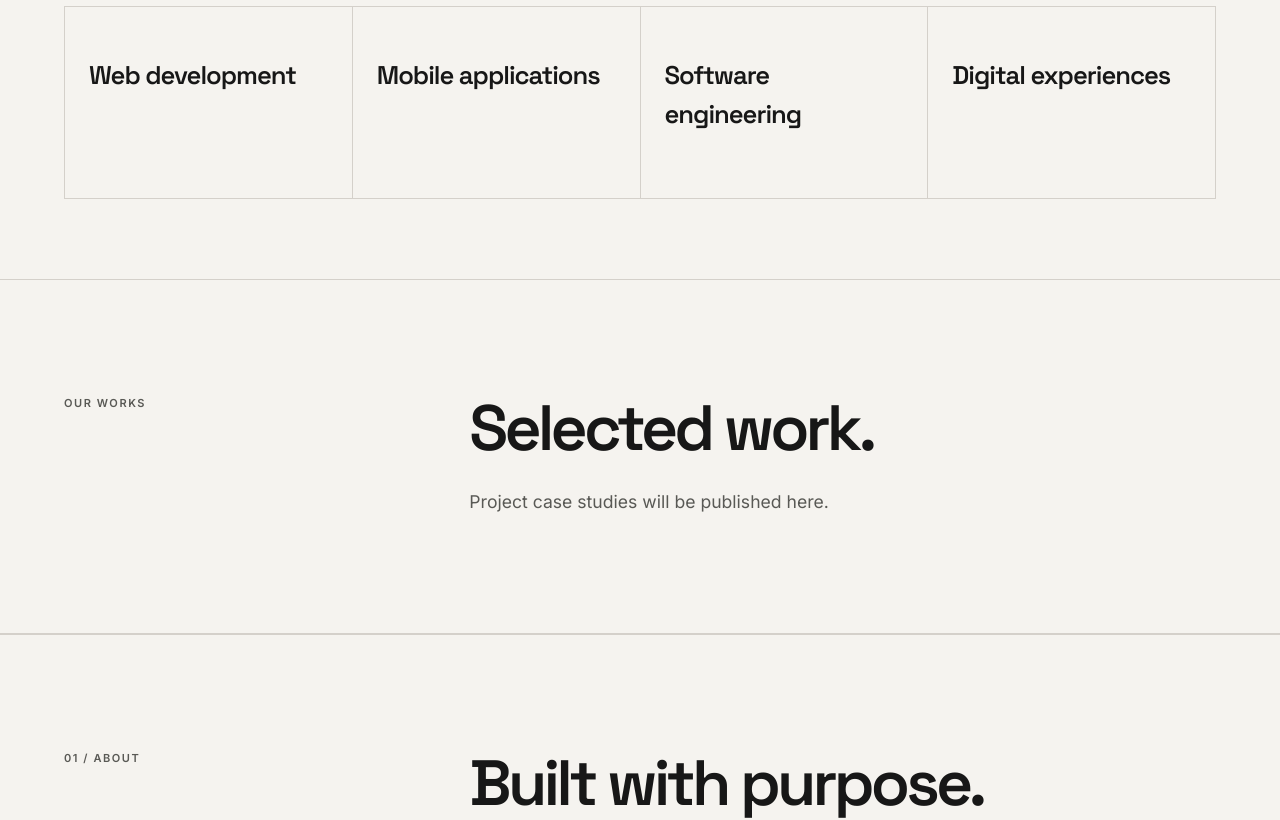
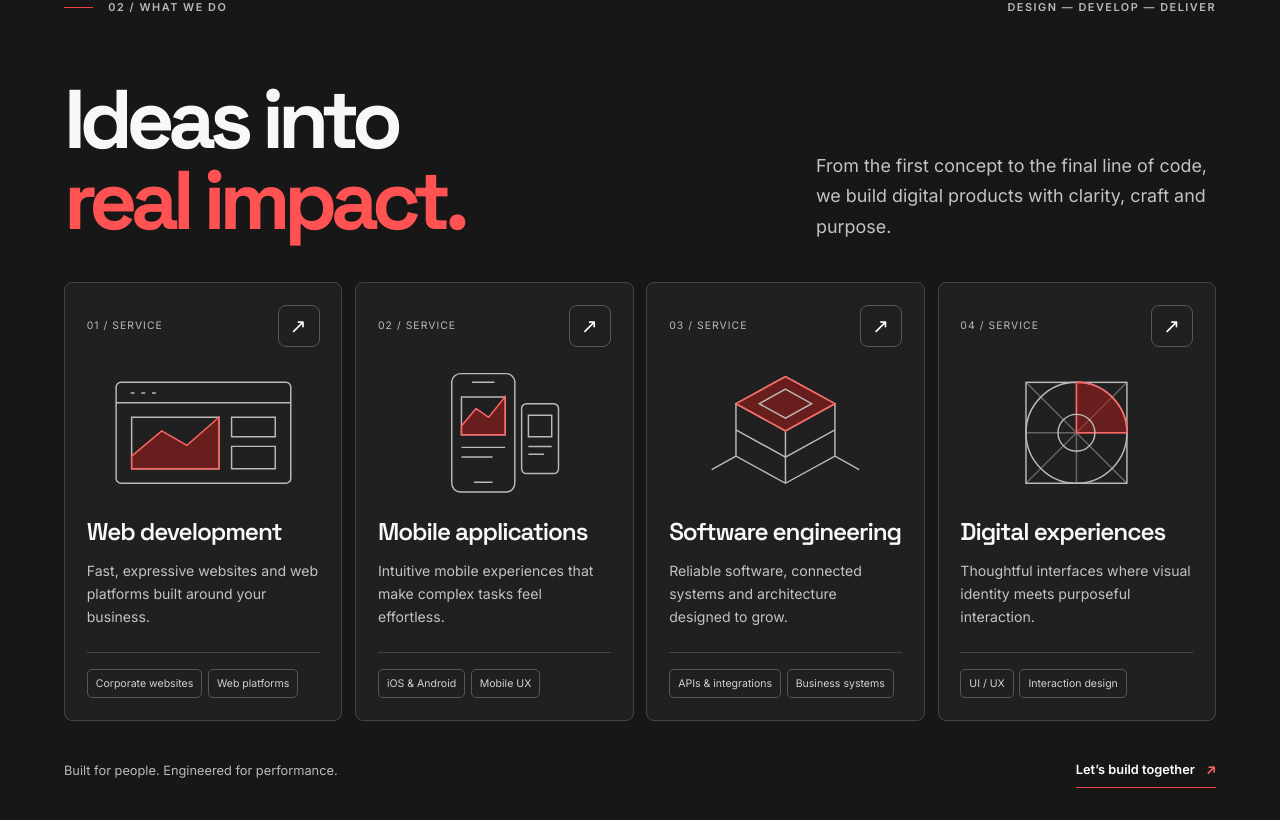
Before and after one commit to mkcoder1218/azmach, a Next.js app in the folder apps/web/: page / in a window 1280 px wide. Shown: the part 891-1711 px from the top of the page. Built offline with nearby package versions, Linux system fonts and the light colour scheme.

Commit message:
feat: create cinematic editorial services section

```diff
--- a/apps/web/src/app/page.tsx
+++ b/apps/web/src/app/page.tsx
@@ -1,3 +1,4 @@
+import ServicesSection from '../components/services-section';
 import DesktopNavigation from '../components/desktop-navigation';
 import AnimatedLogo from '../components/animated-logo';
 import styles from './page.module.css';
@@ -49,14 +50,7 @@ export default function HomePage() {
           </div>
           <div className={styles.heroFoot}><span>DESIGN / ENGINEERING / IMPACT</span><span>SCROLL TO EXPLORE ↓</span></div>
         </section>
-        <section id="services" className={styles.principles} aria-labelledby="services-title">
-          <h2 id="services-title" className={styles.sectionIndex}>Services</h2>
-          <div className={styles.cards}>
-            {['Web development', 'Mobile applications', 'Software engineering', 'Digital experiences'].map((service) => (
-              <article key={service} className={styles.card}><h3>{service}</h3></article>
-            ))}
-          </div>
-        </section>
+        <ServicesSection />
         <section id="work" className={styles.about} aria-labelledby="work-title">
           <p className={styles.sectionIndex}>Our Works</p>
           <div><h2 id="work-title">Selected work.</h2><p>Project case studies will be published here.</p></div>
--- /dev/null
+++ b/apps/web/src/components/services-section.module.css
@@ -0,0 +1,33 @@
+.section { background: #171717; color: #f9f8f6; padding: clamp(3rem, 7vw, 7rem) var(--gutter); }
+.meta { display: flex; justify-content: space-between; gap: 1rem; color: #bcb9b6; font-size: .68rem; font-weight: 600; letter-spacing: .14em; text-transform: uppercase; }
+.meta i { display: inline-block; width: 1.8rem; height: 1px; background: #f04141; vertical-align: middle; margin-right: .7rem; }
+.intro { display: grid; grid-template-columns: 1.6fr 1fr; align-items: end; gap: 2rem; margin: clamp(2rem, 5vw, 4.5rem) 0 2.5rem; }
+.intro h2 { font-size: clamp(3rem, 6.5vw, 7rem); font-weight: 700; letter-spacing: -.075em; line-height: .98; }
+.intro em { font-style: normal; color: #ff5252; }
+.intro p { color: #c5c2bf; font-size: clamp(1rem, 1.4vw, 1.25rem); line-height: 1.7; max-width: 25rem; justify-self: end; }
+.cards { display: grid; grid-template-columns: repeat(4, minmax(0,1fr)); gap: .8rem; }
+.card { display: flex; flex-direction: column; min-width: 0; padding: clamp(1rem,1.7vw,1.7rem); border: 1px solid #454545; border-radius: 8px; background: #202020; transition: background .35s, border-color .35s; }
+.cardTop { display: flex; justify-content: space-between; align-items: center; gap: .5rem; color: #bcb9b6; font-size: .65rem; letter-spacing: .1em; }
+.arrow { display: grid; place-items: center; width: 42px; height: 42px; border: 1px solid #575757; border-radius: 8px; color: #fff; font-size: 1.25rem; transition: background .3s, border-color .3s, transform .3s; }
+.visual { display: grid; place-items: center; min-height: 130px; padding-block: .9rem; overflow: hidden; }
+.art { width: min(100%, 240px); color: #bcb9b6; transition: transform .55s cubic-bezier(.22,1,.36,1), color .35s; }
+.red { fill: #b91c1c; stroke: #ff6666; fill-opacity: .48; transition: fill-opacity .35s; }
+.copy { flex: 1; }
+.copy h3 { font-family: var(--font-space), sans-serif; font-size: clamp(1.25rem, 1.9vw, 1.9rem); font-weight: 600; letter-spacing: -.045em; line-height: 1.1; }
+.copy p { margin-top: .8rem; font-size: .88rem; line-height: 1.65; color: #c5c2bf; }
+.tags { display: flex; gap: .35rem; flex-wrap: wrap; margin-top: 1.5rem; padding-top: 1rem; border-top: 1px solid #454545; }
+.tags span { font-size: .66rem; color: #d4d1ce; padding: .35rem .5rem; border: 1px solid #575757; border-radius: 5px; }
+.card:focus-within { border-color: #ef6666; background: #292323; }
+.arrow:focus-visible { background: #b91c1c; outline-color: #fff; }
+@media (hover:hover) and (pointer:fine) {
+  .card:hover { border-color: #ef6666; background: #292323; }
+  .card:hover .art { transform: translateY(-5px) scale(1.04); color: #f9f8f6; }
+  .card:hover .red { fill-opacity: .95; }
+  .arrow:hover { background: #b91c1c; border-color: #b91c1c; transform: translateY(-2px); }
+}
+.end { display: flex; justify-content: space-between; align-items: center; flex-wrap: wrap; gap: 1rem; margin-top: 2rem; color: #bcb9b6; font-size: .8rem; }
+.end a { color: #fff; border-bottom: 1px solid #f04141; padding-block: .45rem; font-weight: 600; }
+.end a span { color: #ff6666; margin-left: .5rem; }
+@media (max-width: 1100px) { .cards { grid-template-columns: repeat(2,minmax(0,1fr)); } }
+@media (max-width: 600px) { .intro { grid-template-columns: 1fr; gap: 1rem; } .intro p { justify-self: start; } .cards { grid-template-columns: 1fr; } .meta span:last-child { display: none; } }
+@media (prefers-reduced-motion: reduce) { .card,.art,.arrow,.red { transition: none; } .card:hover .art,.arrow:hover { transform: none; } }
--- /dev/null
+++ b/apps/web/src/components/services-section.tsx
@@ -0,0 +1,90 @@
+'use client';
+
+import { useEffect, useRef } from 'react';
+import { gsap } from 'gsap';
+import styles from './services-section.module.css';
+
+const services = [
+  { title: 'Web development', description: 'Fast, expressive websites and web platforms built around your business.', tags: ['Corporate websites', 'Web platforms'], icon: 'web' },
+  { title: 'Mobile applications', description: 'Intuitive mobile experiences that make complex tasks feel effortless.', tags: ['iOS & Android', 'Mobile UX'], icon: 'mobile' },
+  { title: 'Software engineering', description: 'Reliable software, connected systems and architecture designed to grow.', tags: ['APIs & integrations', 'Business systems'], icon: 'system' },
+  { title: 'Digital experiences', description: 'Thoughtful interfaces where visual identity meets purposeful interaction.', tags: ['UI / UX', 'Interaction design'], icon: 'design' },
+] as const;
+
+function ServiceArtwork({ kind }: { kind: typeof services[number]['icon'] }) {
+  return (
+    <svg viewBox="0 0 240 148" fill="none" aria-hidden="true" className={styles.art}>
+      {kind === 'web' && <g stroke="currentColor" strokeWidth="1.5">
+        <rect x="30" y="22" width="180" height="104" rx="5" />
+        <path d="M30 43H210M45 33h4m7 0h4m7 0h4M46 58h90v53H46zM149 58h45v20h-45zM149 88h45v23h-45z" />
+        <path className={styles.red} d="M46 98 77 72l26 15 33-29v53H46Z" />
+      </g>}
+      {kind === 'mobile' && <g stroke="currentColor" strokeWidth="1.5">
+        <rect x="76" y="13" width="65" height="122" rx="9" /><path d="M97 22h23M86 37h45v39H86zM86 89h45M86 99h32M99 125h19" />
+        <rect x="148" y="44" width="38" height="72" rx="5" /><path d="M155 56h24v22h-24zM155 88h24M155 96h16" />
+        <path className={styles.red} d="M86 67l15-18 13 9 17-21v39H86z" />
+      </g>}
+      {kind === 'system' && <g stroke="currentColor" strokeWidth="1.5">
+        <path d="m120 16 51 28-51 28-51-28zM69 44v27l51 28 51-28V44M69 71v27l51 28 51-28V71M120 72v54M69 98l-25 14m127-14 25 14" />
+        <path className={styles.red} d="m120 16 51 28-51 28-51-28z" /><path d="m120 29 27 15-27 15-27-15z" />
+      </g>}
+      {kind === 'design' && <g stroke="currentColor" strokeWidth="1.5">
+        <circle cx="120" cy="74" r="52" /><rect x="68" y="22" width="104" height="104" />
+        <path d="M68 74h104M120 22v104M68 22l104 104M172 22 68 126" opacity=".45" />
+        <path className={styles.red} d="M120 22a52 52 0 0 1 52 52h-52z" /><circle cx="120" cy="74" r="19" />
+      </g>}
+    </svg>
+  );
+}
+
+export default function ServicesSection() {
+  const section = useRef<HTMLElement>(null);
+
+  useEffect(() => {
+    const root = section.current;
+    if (!root || !('IntersectionObserver' in window)) return;
+    const media = gsap.matchMedia();
+    media.add('(prefers-reduced-motion: no-preference)', () => {
+      const nodes = Array.from(root.querySelectorAll<HTMLElement>('[data-service-reveal]'));
+      const observer = new IntersectionObserver(entries => {
+        for (const entry of entries) {
+          if (!entry.isIntersecting) continue;
+          observer.unobserve(entry.target);
+          gsap.fromTo(entry.target, { opacity: 0, y: 16, filter: 'blur(7px)' }, {
+            opacity: 1, y: 0, filter: 'blur(0px)', duration: .85, ease: 'power3.out',
+            delay: entry.target.hasAttribute('data-card') ? Number(entry.target.getAttribute('data-card')) * .075 : 0,
+            clearProps: 'opacity,transform,filter', overwrite: 'auto',
+          });
+        }
+      }, { threshold: .12 });
+      nodes.forEach(node => observer.observe(node));
+      return () => {
+        observer.disconnect();
+        gsap.killTweensOf(nodes);
+        gsap.set(nodes, { clearProps: 'opacity,transform,filter' });
+      };
+    });
+    return () => media.revert();
+  }, []);
+
+  return (
+    <section id="services" ref={section} className={styles.section} aria-labelledby="services-title">
+      <div className={styles.meta}><span><i /> 02 / What we do</span><span>DESIGN — DEVELOP — DELIVER</span></div>
+      <div className={styles.intro} data-service-reveal="">
+        <h2 id="services-title">Ideas into<br /><em>real impact.</em></h2>
+        <p>From the first concept to the final line of code, we build digital products with clarity, craft and purpose.</p>
+      </div>
+      <div className={styles.cards}>
+        {services.map((service, i) => (
+          <article key={service.icon} className={styles.card} data-service-reveal="" data-card={i}>
+            <div className={styles.cardTop}><span>0{i + 1} / SERVICE</span><a href="#contact" aria-label={`Discuss ${service.title}`} className={styles.arrow}>↗</a></div>
+            <div className={styles.visual}><ServiceArtwork kind={service.icon} /></div>
+            <div className={styles.copy}><h3>{service.title}</h3><p>{service.description}</p></div>
+            <div className={styles.tags}>{service.tags.map(tag => <span key={tag}>{tag}</span>)}</div>
+          </article>
+        ))}
+      </div>
+      <div className={styles.end}><span>Built for people. Engineered for performance.</span><a href="#contact">Let’s build together <span aria-hidden="true">↗</span></a></div>
+    </section>
+  );
+}
```
Also changed, not shown: 1 other file (tests, documents, lock files or other folders).
